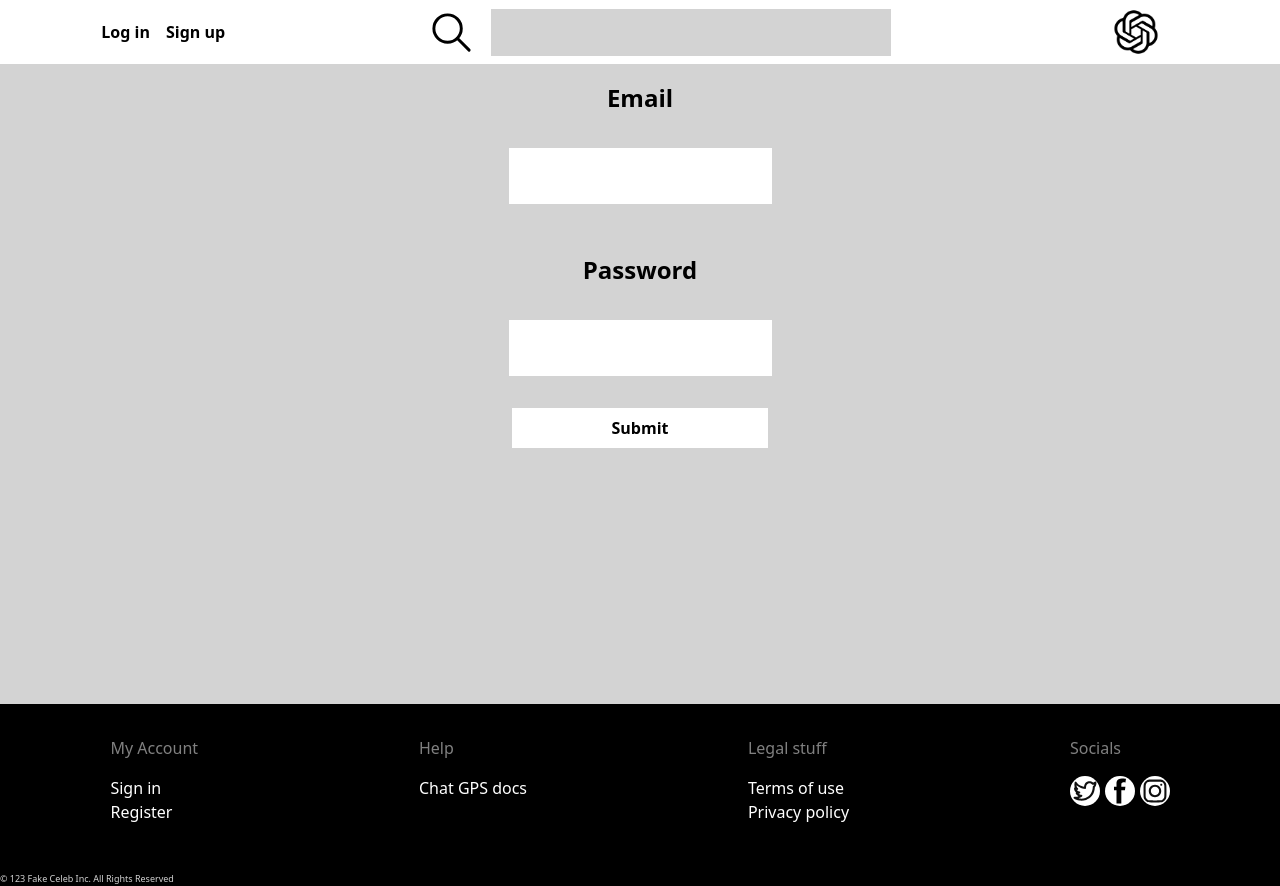
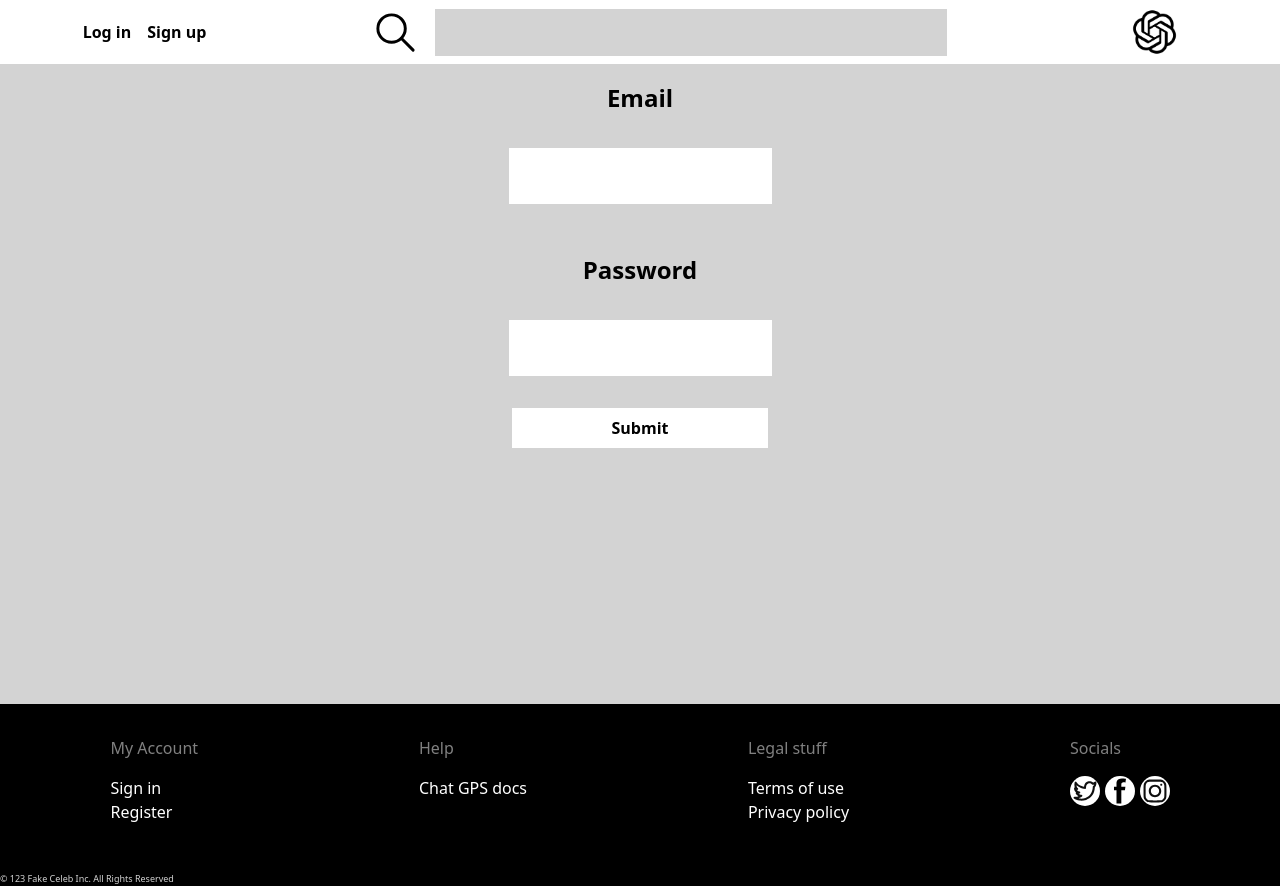
Before and after one commit to RobertoB-Git/ChatGPTWithPersonality, a Next.js app: page /Register in a window 1280 px wide. Built offline with nearby package versions, Linux system fonts and the light colour scheme.

Commit message:
minor fixes

```diff
--- a/src/Components/AppContext.tsx
+++ b/src/Components/AppContext.tsx
@@ -9,7 +9,6 @@ interface User {
 
 interface Context {
   user: User | null;
-  // setUser?: Dispatch<SetStateAction<string>>
   authToken?: string | null;
   logOut: () => void;
   authUserWithToken: (token: string) => void;
--- a/src/Components/SearchBar.tsx
+++ b/src/Components/SearchBar.tsx
@@ -4,7 +4,7 @@ import { useState } from "react";
 const SearchInput = styled.input`
   color: black;
   background-color: lightgray;
-  width: 50vb;
+  width: 40vw;
   text-align: center;
   font-weight: 600;
 `;
--- a/src/pages/Login/index.tsx
+++ b/src/pages/Login/index.tsx
@@ -8,7 +8,7 @@ import {
 import { useContext, useState } from "react";
 import axios from "axios";
 import { AppContext } from "@/Components/AppContext";
-import { redirect } from "next/navigation";
+import { redirect, useRouter } from "next/navigation";
 
 interface Account {
   email: string;
@@ -21,6 +21,7 @@ const LogIn = () => {
     password: "",
   });
 
+  const router = useRouter()
   const app = useContext(AppContext);
 
   const handleChange = (e: React.ChangeEvent<HTMLInputElement>) => {
@@ -40,6 +41,8 @@ const LogIn = () => {
       app.authUserWithToken(response.data.authToken);
 
       console.log(response.data);
+      router.push("/")
+
     } catch (error) {
       console.log(error);
     }
--- a/src/pages/Register/index.tsx
+++ b/src/pages/Register/index.tsx
@@ -8,6 +8,7 @@ import {
 import { useState, useContext } from "react";
 import axios from "axios";
 import { AppContext } from "@/Components/AppContext";
+import { useRouter } from "next/navigation";
 
 interface Account {
   email: string;
@@ -20,7 +21,8 @@ const Register = () => {
     password: "",
   });
 
-  const app = useContext(AppContext)
+  const router = useRouter();
+  const app = useContext(AppContext);
   console.log(app.user);
 
   const handleChange = (e: React.ChangeEvent<HTMLInputElement>) => {
@@ -36,7 +38,9 @@ const Register = () => {
 
       localStorage.setItem("authToken", response.data.authToken);
       app.authUserWithToken(response.data.authToken);
+
       console.log(response.data);
+      router.push("/");
     } catch (error) {
       console.log(error);
     }
```
